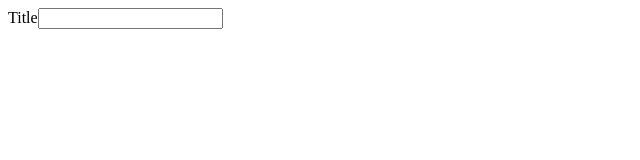
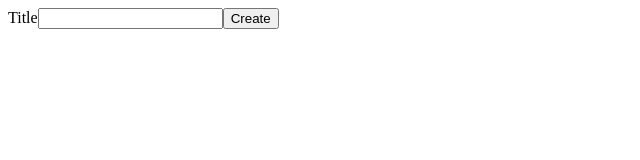
Before and after one commit to wali55/books, a React (Vite) app: page / in a window 1280 px wide. Shown: the top 160 px of the page, without its empty margins (0-640 px from the left). Built offline with nearby package versions, Linux system fonts and the light colour scheme.

Commit message:
get data from child

```diff
--- a/src/components/BookCreate.jsx
+++ b/src/components/BookCreate.jsx
@@ -1,11 +1,24 @@
 import { useState } from 'react';
 
 function BookCreate({ onCreate }) {
+    const [title, setTitle] = useState('');
+
+    const handleChange = (event) => {
+        setTitle(event.target.value);
+    };
+
+    const handleSubmit = (event) => {
+        event.preventDefault();
+        onCreate(title);
+        setTitle('');
+    };
+
     return (
     <div>
-        <form>
+        <form onSubmit={handleSubmit}>
             <label>Title</label>
-            <input />
+            <input value={title} onChange={handleChange} />
+            <button>Create</button>
         </form>
     </div>
     );
```
